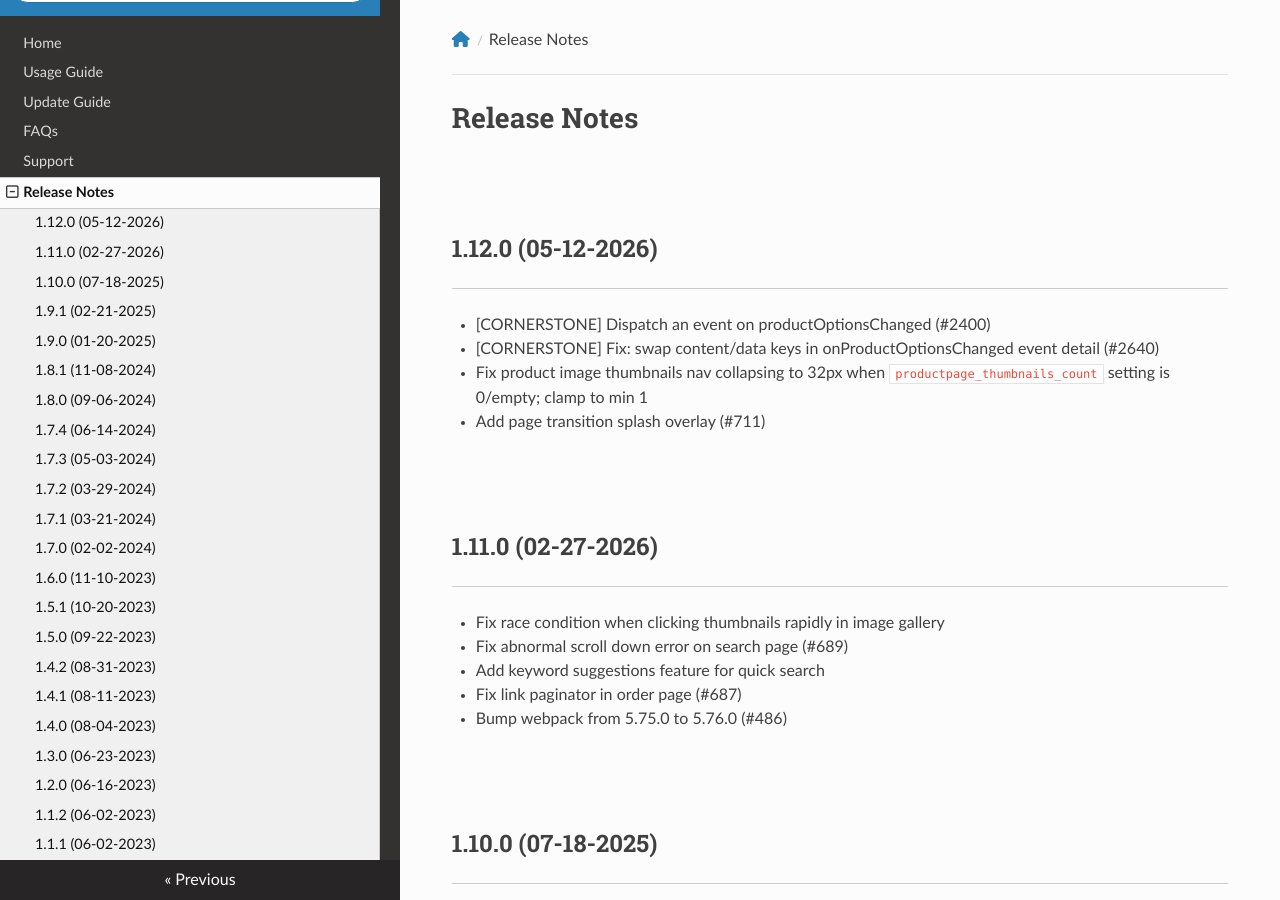
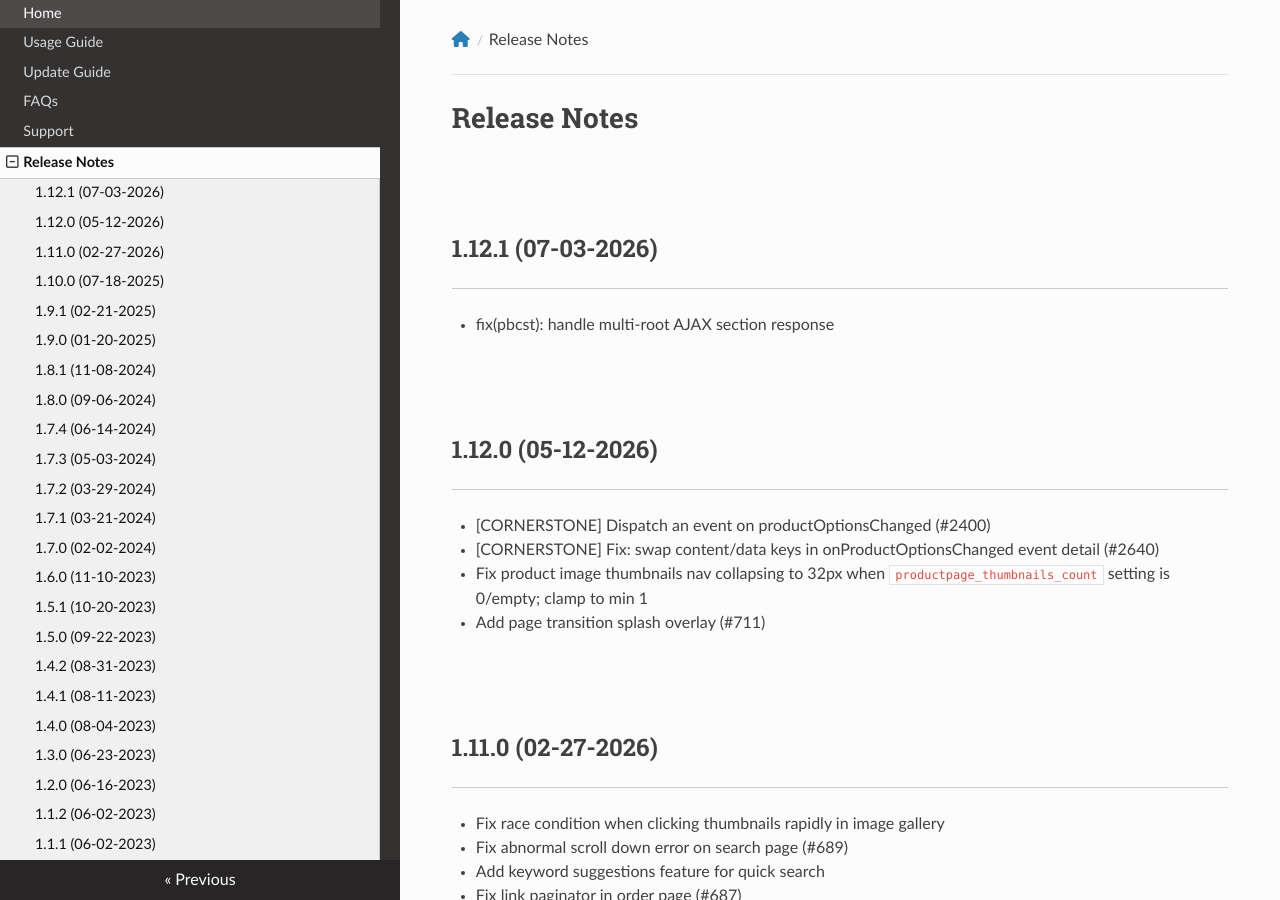
Before and after one commit to allcommerce/bc-mooncat-docs, an MkDocs documentation site: the page built from docs/changelog.md, in a window 1280 px wide and 900 px high. Built offline with MkDocs 1.6.1, drawn with Linux system fonts in a browser that asks for light colours; nearby versions of some CDN libraries; comment, search, counter and statistics services are not loaded.

Commit message:
Release 1.12.1 - Fix handling of multi-root AJAX section response.

```diff
--- a/docs/changelog.md
+++ b/docs/changelog.md
@@ -1,4 +1,7 @@
 # Release Notes
+
+## 1.12.1 (07-03-2026)
+- fix(pbcst): handle multi-root AJAX section response
 
 ## 1.12.0 (05-12-2026)
 - [CORNERSTONE] Dispatch an event on productOptionsChanged (#2400)
```
